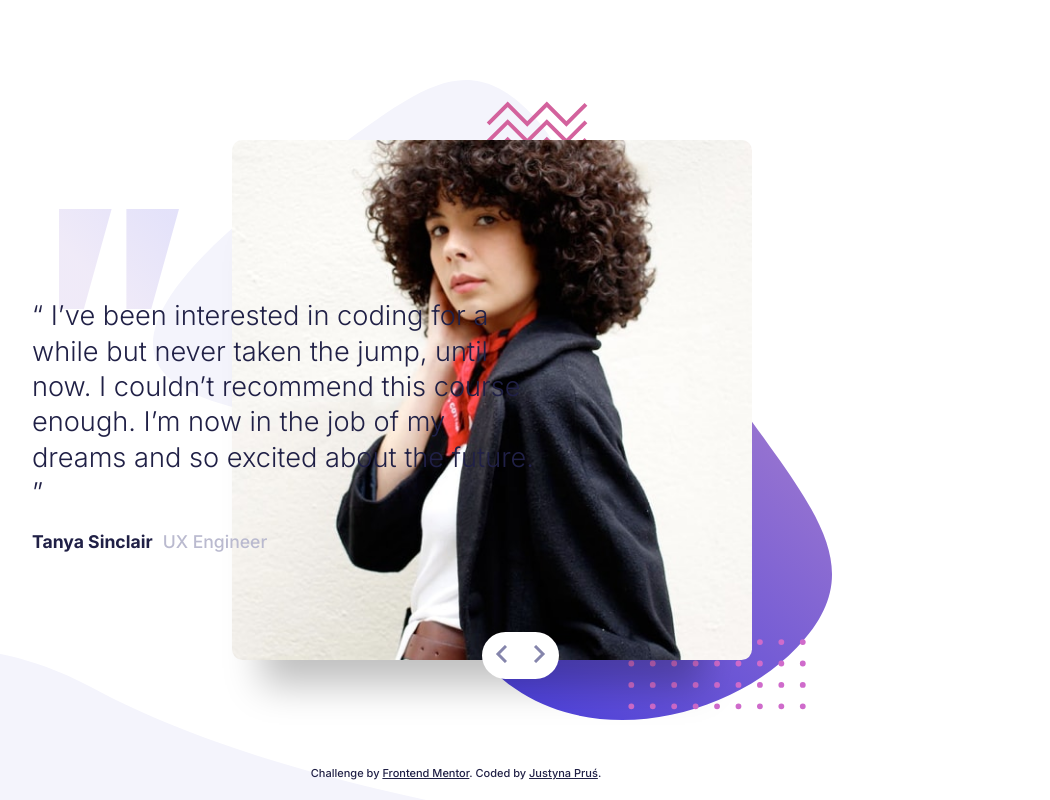
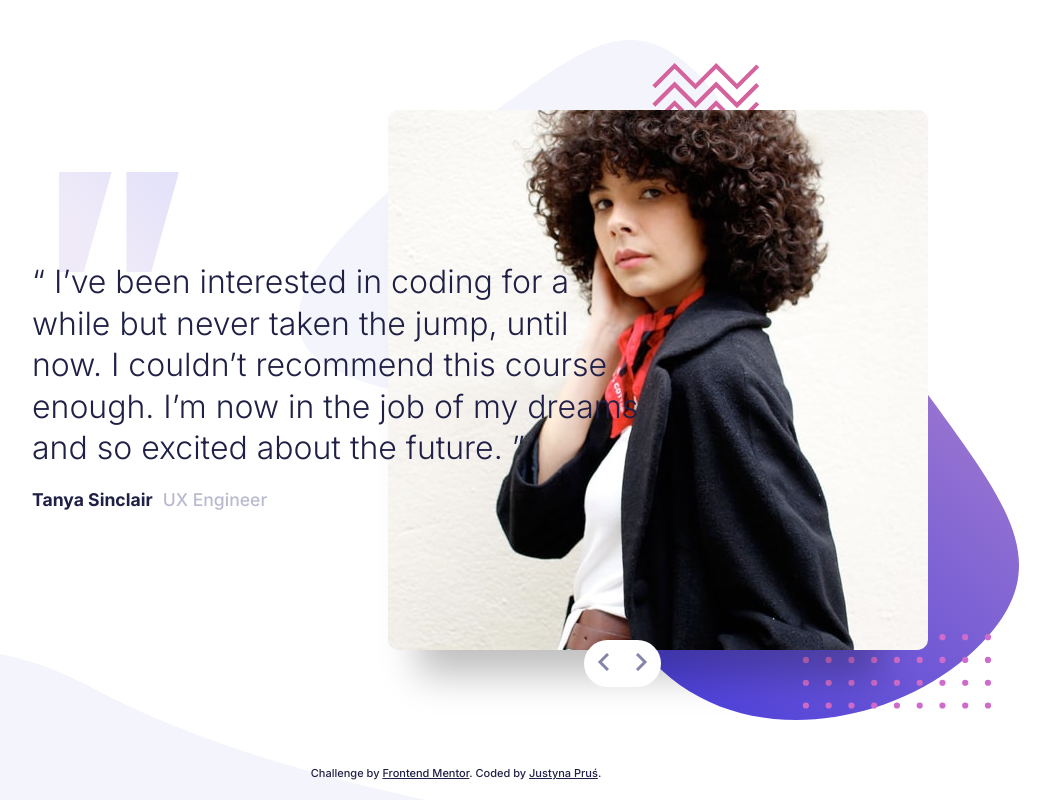
Before and after one commit to JustynaPrus/coding-bootcamp-testimonials-slider, a plain HTML site: page index.html in a window 1280 px wide. Shown: the whole page, without its empty margins (184-1234 px from the left). Drawn offline with Linux system fonts and the light colour scheme.

Commit message:
Add files via upload

```diff
--- a/script.js
+++ b/script.js
@@ -1,7 +1,6 @@
 const sectionTanya = document.querySelector('.tanya');
 const sectionJohn = document.querySelector('.john');
 const bar = document.querySelector('.bar');
-bar.classList.add('red');
 
 bar.addEventListener('click', sectionChange);
 
--- a/style.css
+++ b/style.css
@@ -41,22 +41,22 @@ section {
 article {
     position: absolute;
     left: 27vh;
-    top: 40%;
-    max-width: 40vw;
+    top: 35%;
+    max-width: 48vw;
     color: hsl(240, 38%, 20%);
 }
 
 .box {
     position: relative;
     position: absolute;
-    top: 10vh;
-    right: 27vh;
+    top: 5vh;
+    right: 5vh;
     background-image: url("images/pattern-bg.svg");
     background-size: contain;
     background-repeat: no-repeat;
     background-position: center;
     padding: 10vw;
-    max-height: 80vh;
+    max-height: 85vh;
     display: flex;
     justify-content: center;
     align-items: center;
@@ -66,8 +66,8 @@ article {
     display: block;
     border-radius: 2%;
     box-shadow: -10px 65px 35px -40px rgba(0, 0, 0, .25);
-    max-width: 75vw;
-    max-height: 65vh;
+    max-width: 70vw;
+    max-height: 72vh;
 }
 
 .bar {
@@ -77,8 +77,8 @@ article {
     border-radius: 25px;
     background-color: white;
     position: absolute;
-    top: 79%;
-    left: 52%;
+    top: 80%;
+    left: 60%;
 }
 
 .prev,
@@ -112,7 +112,7 @@ article {
 
 h1 {
     font-weight: 300;
-    font-size: 1.7rem;
+    font-size: 2rem;
     line-height: 130%;
     padding-bottom: 20px;
 }
@@ -134,11 +134,11 @@ h3 {
 
 .quotes {
     position: absolute;
-    top: 28%;
+    top: 23%;
     left: 19%;
 }
 
-@media only screen and (max-width: 768px) {
+@media (max-width: 768px) {
     body {
         background-position-y: 100%;
         height: 160vh;
@@ -162,7 +162,7 @@ h3 {
     article {
         position: absolute;
         left: 50%;
-        top: 75%;
+        top: 80%;
         transform: translate(-50%, -50%);
         max-width: 80vw;
         color: hsl(240, 38%, 20%);
```
